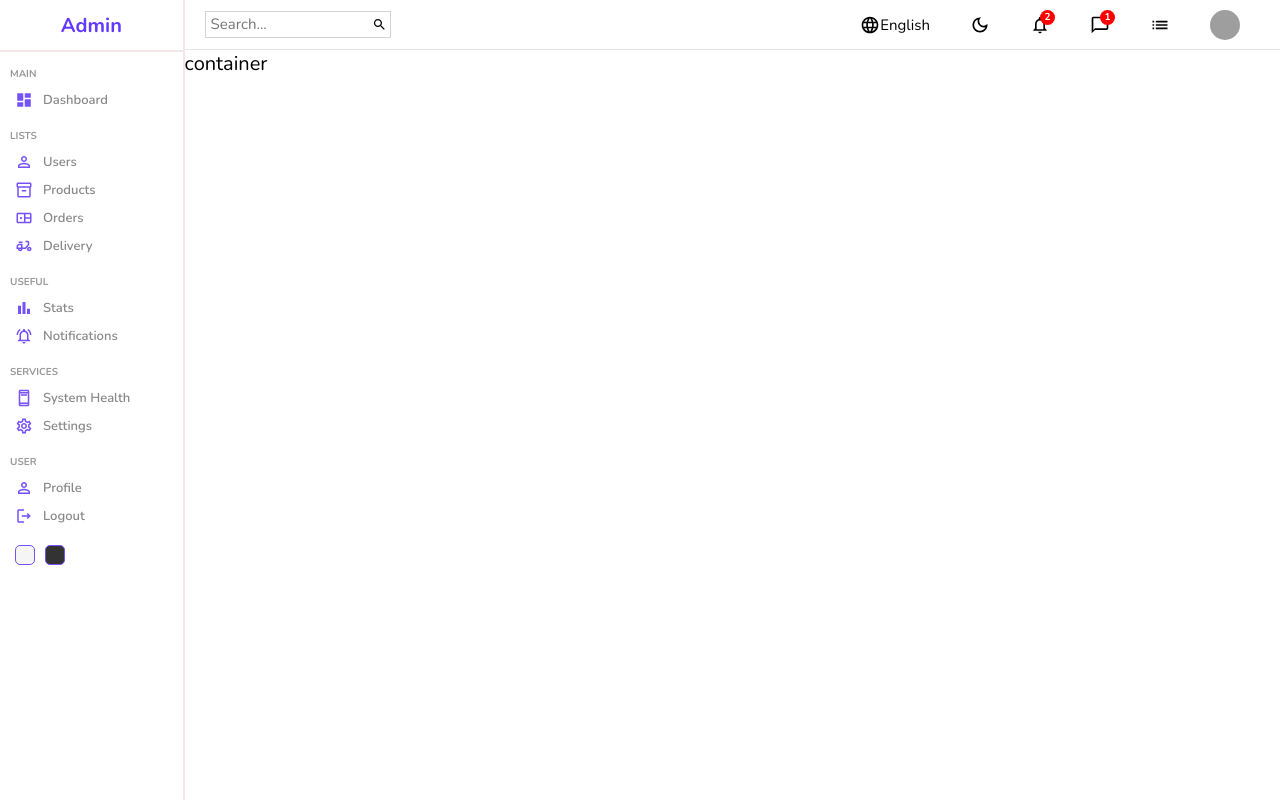
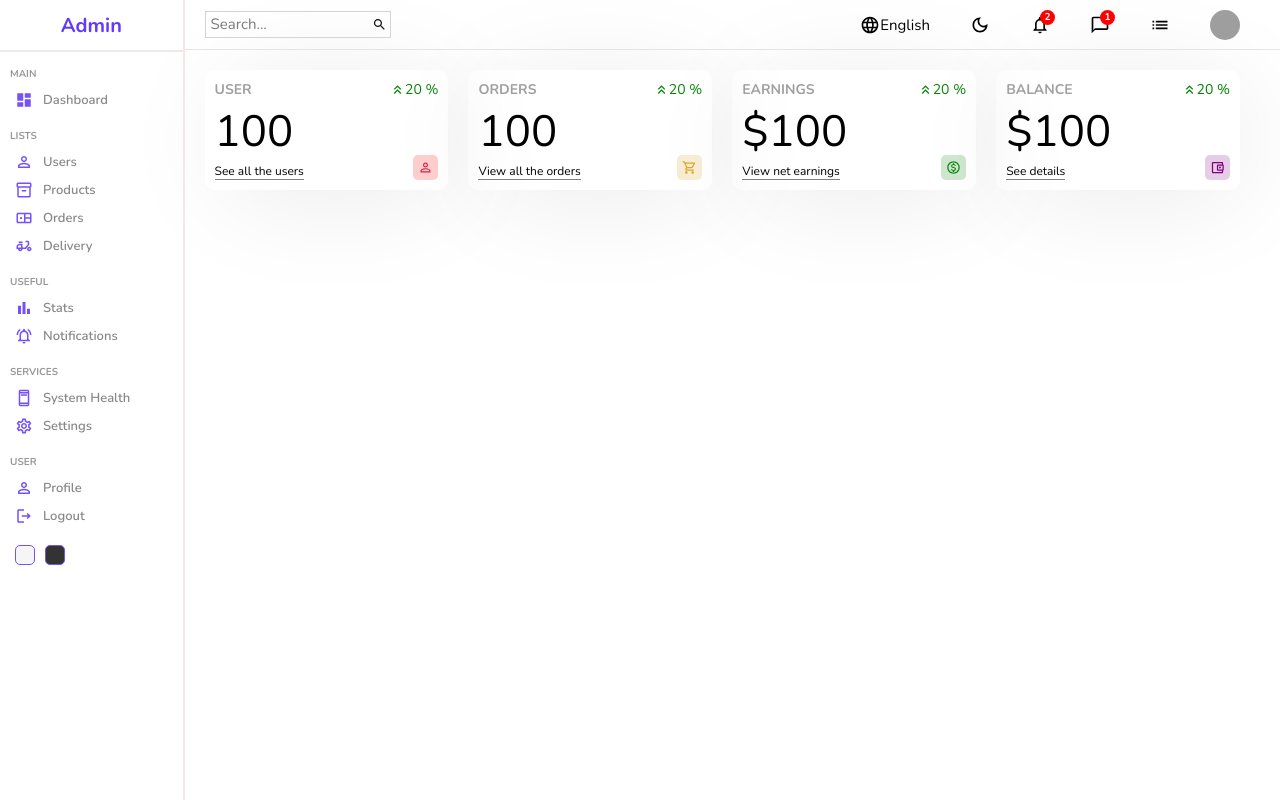
Before and after one commit to sandipswain/Admin-Panel, a React (Create React App) app: page / in a window 1280 px wide. Built offline with nearby package versions, Linux system fonts and the light colour scheme; grey boxes are pictures that could not be loaded.

Commit message:
Made the widgets component

```diff
--- /dev/null
+++ b/src/components/widget/Widget.js
@@ -0,0 +1,104 @@
+import React from "react";
+import "./widget.scss";
+import KeyboardDoubleArrowUpOutlinedIcon from "@mui/icons-material/KeyboardDoubleArrowUpOutlined";
+import PersonOutlineOutlinedIcon from "@mui/icons-material/PersonOutlineOutlined";
+import ShoppingCartOutlinedIcon from "@mui/icons-material/ShoppingCartOutlined";
+import MonetizationOnOutlinedIcon from "@mui/icons-material/MonetizationOnOutlined";
+import AccountBalanceWalletOutlinedIcon from "@mui/icons-material/AccountBalanceWalletOutlined";
+function Widget({ type }) {
+  let data;
+
+  // temp
+  const amount = 100;
+  const diff = 20;
+
+  switch (type) {
+    case "user":
+      data = {
+        title: "USER",
+        isMoney: false,
+        link: "See all the users",
+        icon: (
+          <PersonOutlineOutlinedIcon
+            className="icon"
+            style={{
+              color: "crimson",
+              backgroundColor: "rgba(255, 0, 0, 0.2)",
+            }}
+          />
+        ),
+      };
+      break;
+    case "order":
+      data = {
+        title: "ORDERS",
+        isMoney: false,
+        link: "View all the orders",
+        icon: (
+          <ShoppingCartOutlinedIcon
+            className="icon"
+            style={{
+              color: "goldenrod",
+              backgroundColor: "rgba(218, 165, 32, 0.2)",
+            }}
+          />
+        ),
+      };
+      break;
+    case "earnings":
+      data = {
+        title: "EARNINGS",
+        isMoney: true,
+        link: "View net earnings",
+        icon: (
+          <MonetizationOnOutlinedIcon
+            className="icon"
+            style={{
+              color: "green",
+              backgroundColor: "rgba(0, 128, 0, 0.2)",
+            }}
+          />
+        ),
+      };
+      break;
+    case "balance":
+      data = {
+        title: "BALANCE",
+        isMoney: true,
+        link: "See details",
+        icon: (
+          <AccountBalanceWalletOutlinedIcon
+            className="icon"
+            style={{
+              color: "purple",
+              backgroundColor: "rgba(128, 0, 128, 0.2)",
+            }}
+          />
+        ),
+      };
+      break;
+    default:
+      break;
+  }
+  return (
+    <div className="widget">
+      <div className="left">
+        <span className="title">{data.title}</span>
+        <span className="counter">
+          {data.isMoney && "$"}
+          {amount}
+        </span>
+        <span className="link">{data.link}</span>
+      </div>
+      <div className="right">
+        <div className="percentage positive">
+          <KeyboardDoubleArrowUpOutlinedIcon />
+          {diff} %
+        </div>
+        {data.icon}
+      </div>
+    </div>
+  );
+}
+
+export default Widget;
--- /dev/null
+++ b/src/components/widget/widget.scss
@@ -0,0 +1,56 @@
+.widget {
+  margin-right: 2rem;
+  display: flex;
+  justify-content: space-between;
+  flex: 1;
+  padding: 1rem;
+  -webkit-box-shadow: 10px 10px 118px -18px rgb(189, 188, 189);
+  -moz-box-shadow: 10px 10px 118px -18px rgb(251, 251, 251);
+  box-shadow: 10px 10px 118px -18px rgb(227, 226, 226);
+  border-radius: 1rem;
+  height: 12rem;
+
+  .left,
+  .right {
+    display: flex;
+    flex-direction: column;
+    justify-content: space-between;
+
+    .title {
+      font-weight: bold;
+      font-size: 1.4rem;
+      color: rgb(160, 160, 160);
+    }
+
+    .counter {
+      font-size: 2.8em;
+      font-weight: 300;
+    }
+    .link {
+      width: max-content;
+      font-size: 1.2rem;
+      border-bottom: 1px solid gray;
+    }
+    .percentage {
+      display: flex;
+      align-items: center;
+      font-size: 1.4rem;
+
+      &.positive {
+        color: green;
+      }
+
+      &.negative {
+        color: red;
+      }
+    }
+
+    .icon {
+      font-size: 2.5rem;
+      padding: 5px;
+      background-color: rgba(128, 0, 128, 0.27);
+      border-radius: 5px;
+      align-self: flex-end;
+    }
+  }
+}
--- a/src/pages/home/Home.js
+++ b/src/pages/home/Home.js
@@ -2,13 +2,19 @@ import React from "react";
 import "./home.scss";
 import Sidebar from "./../../components/sidebar/Sidebar";
 import Navbar from "../../components/navbar/Navbar";
+import Widget from "../../components/widget/Widget";
 const Home = () => {
   return (
     <div className="home">
       <Sidebar />
       <div className="homeContainer">
         <Navbar />
-        container
+        <div className="widgets">
+          <Widget type="user" />
+          <Widget type="order" />
+          <Widget type="earnings" />
+          <Widget type="balance" />
+        </div>
       </div>
     </div>
   );
--- a/src/pages/home/home.scss
+++ b/src/pages/home/home.scss
@@ -3,5 +3,10 @@
   .homeContainer {
     flex: 6;
     font-size: 2rem;
+    .widgets {
+      display: flex;
+      font-size: 4rem;
+      padding: 2rem;
+    }
   }
 }
```
